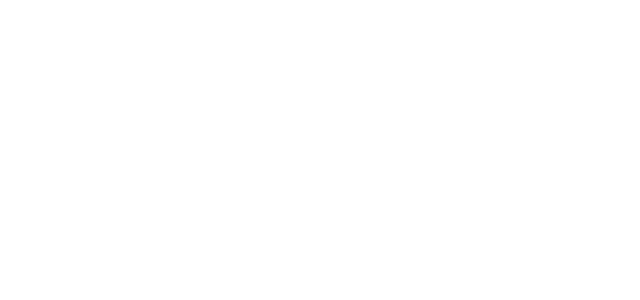
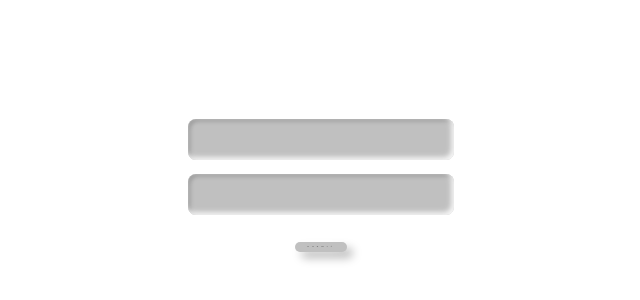
Before and after one commit to 2814109/prometheus, a React (Vite) app in the folder prometheus-frontend/: page /ratio_calculation in a window 1280 px wide. Before the commit this address had no page. Shown: the part 214-514 px from the top of the page, without its empty margins (319-959 px from the left). Built offline with nearby package versions, Linux system fonts and the light colour scheme.

Commit message:
remove cache

```diff
--- /dev/null
+++ b/prometheus-frontend/src/components/Neumorphism/Input/index.module.css
@@ -0,0 +1,13 @@
+.neumorphismInput {
+  font-size: 1.2rem;
+  padding: 0.5em;
+  background: #c0c0c0;
+  border-radius: 0.5rem;
+  background: #c0c0c0;
+  border: none;
+  outline: 0;
+  box-shadow: inset -2px -2px 6px rgba(255, 255, 255, 0.8),
+    inset -2px -2px 4px rgba(255, 255, 255, 0.5),
+    inset 2px 2px 2px rgba(255, 255, 255, 0.009),
+    inset 2px 2px 4px rgba(0, 0, 0, 0.27);
+}
--- /dev/null
+++ b/prometheus-frontend/src/components/Neumorphism/Input/index.tsx
@@ -0,0 +1,8 @@
+import { forwardRef } from "react";
+import style from "./index.module.css";
+
+const NeumorphismInput = forwardRef<HTMLInputElement>((_, ref) => {
+  return <input className={style.neumorphismInput} ref={ref} />;
+});
+
+export default NeumorphismInput;
--- a/prometheus-frontend/src/main.tsx
+++ b/prometheus-frontend/src/main.tsx
@@ -1,21 +1,7 @@
 import ReactDOM from "react-dom/client";
-import App from "./App";
+import Router from "./routes";
 import "./index.css";
-import { BrowserRouter, Routes, Route } from "react-router-dom";
-import StringPage from "./routes/string/index";
-import ButtonPage from "./routes/button/index";
-import DynamicForm from "./routes/dynamic_form/index";
+
 ReactDOM.createRoot(document.getElementById("root") as HTMLElement).render(
-  <BrowserRouter>
-    <Routes>
-      <Route path="/" element={<App />} />
-      <Route path="string" element={<StringPage />} />
-      <Route path="button" element={<ButtonPage />} />
-      <Route path="dynamic_form" element={<DynamicForm />} />
-    </Routes>
-
-    {/* <React.StrictMode>
-      <App />
-    </React.StrictMode> */}
-  </BrowserRouter>
+  <Router />
 );
--- /dev/null
+++ b/prometheus-frontend/src/routes/index.tsx
@@ -0,0 +1,21 @@
+import { FC } from "react";
+import { BrowserRouter, Routes, Route } from "react-router-dom";
+import StringPage from "./string/index";
+import ButtonPage from "./button/index";
+import DynamicForm from "./dynamic_form/index";
+import RatioCalculation from "./ratio_calculation";
+import App from "../App";
+
+const Router: FC = () => (
+  <BrowserRouter>
+    <Routes>
+      <Route path="/" element={<App />} />
+      <Route path="string" element={<StringPage />} />
+      <Route path="button" element={<ButtonPage />} />
+      <Route path="dynamic_form" element={<DynamicForm />} />
+      <Route path="ratio_calculation" element={<RatioCalculation />} />
+    </Routes>
+  </BrowserRouter>
+);
+
+export default Router;
--- /dev/null
+++ b/prometheus-frontend/src/routes/ratio_calculation/index.tsx
@@ -0,0 +1,39 @@
+import { FC, useRef } from "react";
+import NeumorphismInput from "../../components/Neumorphism/Input";
+import NeumorphismButton from "../../components/Neumorphism/Button/index";
+
+const marginBottom = (marginNumber: number) => {
+  return {
+    marginBottom: marginNumber,
+  };
+};
+const RatioCalculation: FC = () => {
+  const startAtDate = useRef<HTMLInputElement>(null);
+  const endOfDate = useRef<HTMLInputElement>(null);
+
+  const onSubmit = () => {
+    console.log(startAtDate.current?.value);
+    console.log(endOfDate.current?.value);
+  };
+
+  return (
+    <>
+      <div style={marginBottom(14)}>
+        <NeumorphismInput ref={startAtDate} />
+      </div>
+
+      <div style={marginBottom(14)}>
+        <NeumorphismInput ref={endOfDate} />
+      </div>
+      <NeumorphismButton
+        onClick={() => {
+          onSubmit();
+        }}
+        name="Submit"
+        fontRemSize={0.15}
+      />
+    </>
+  );
+};
+
+export default RatioCalculation;
```
